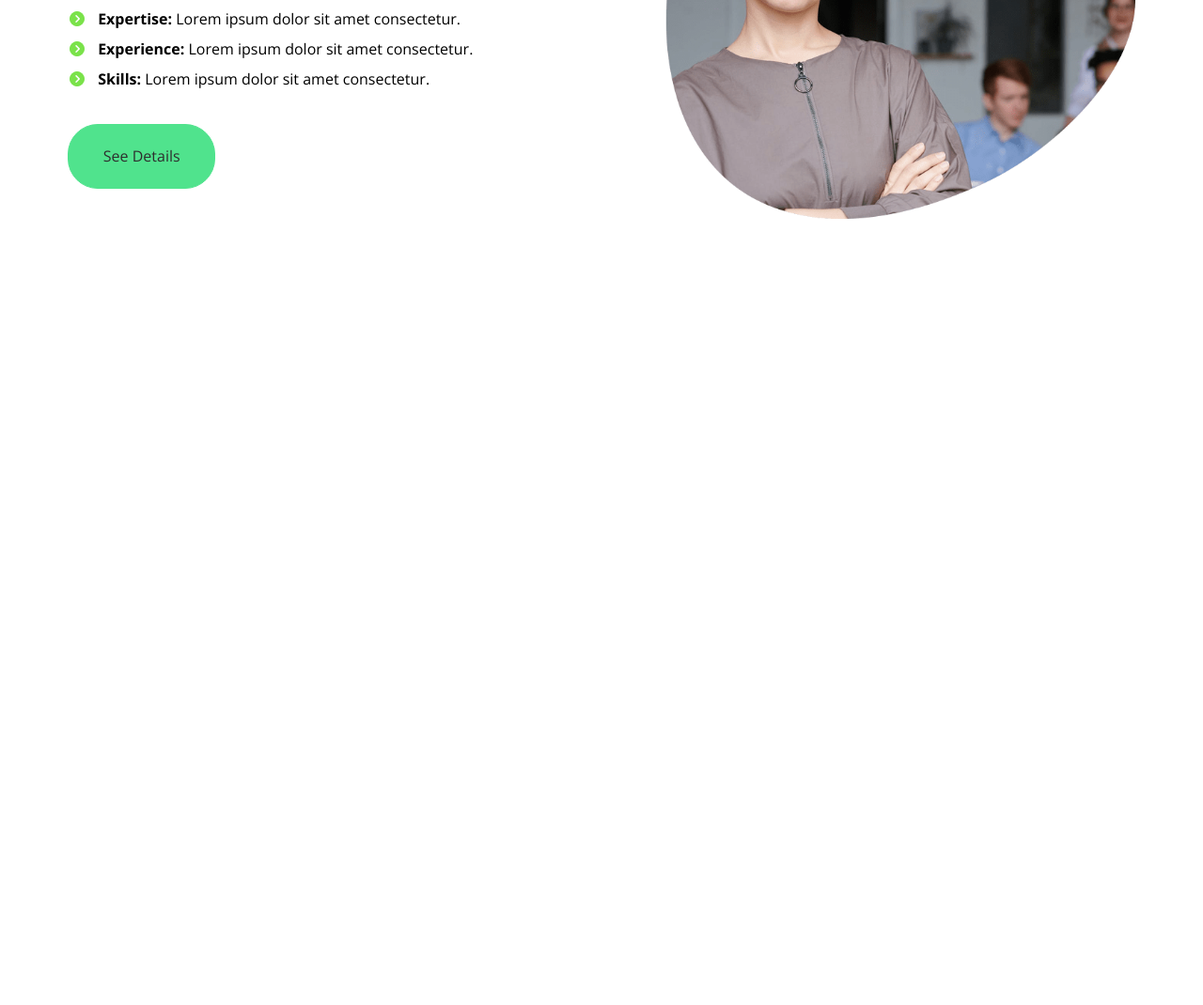
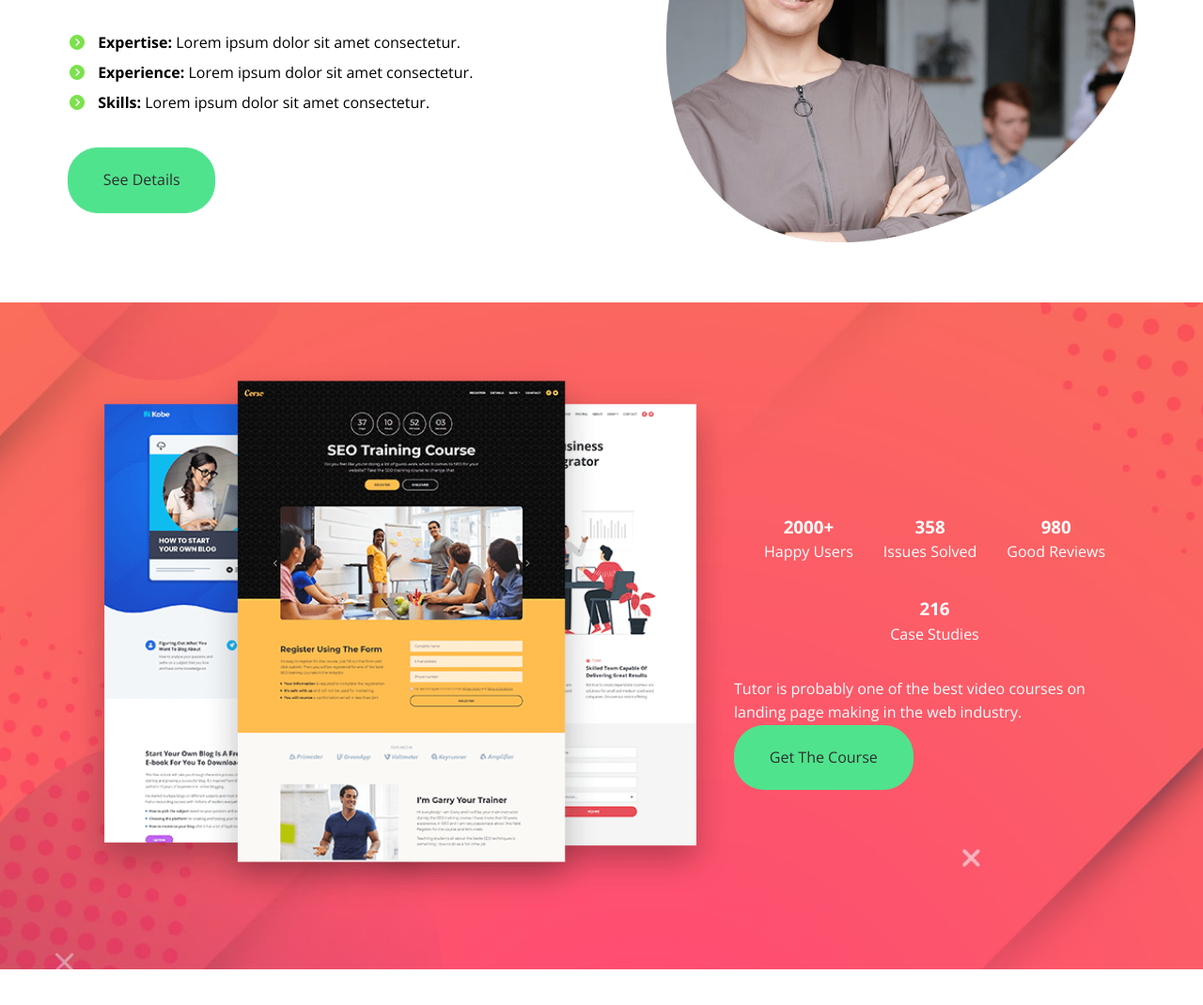
Before and after one commit to Adetayor/Tutor, a plain HTML site: page index.html in a window 1280 px wide. Shown: the part 6061-7131 px from the top of the page at 94% size. Before the commit the page ends 6358 px from the top, so only its background shows below. Drawn offline with nearby package versions, Linux system fonts and the light colour scheme.

Commit message:
Stas-section added

```diff
--- a/css/styles.css
+++ b/css/styles.css
@@ -408,6 +408,38 @@ img {
   margin-right: 0.5rem;
 }
 
+/* Stats */
+.stats {
+  background: #000 url('../images/stats-background.jpg') center center/cover no-repeat;
+  color: #fff;
+}
+
+.stats-flex {
+  display: flex;
+  justify-content: space-between;
+  align-items: center;
+  padding: 4rem 2rem;
+}
+
+.stats img {
+  width: 100%;
+  max-bottom: 500px;
+}
+
+.stats-content {
+  max-width: 500px;
+}
+
+.stats .stats-numbers {
+  display: flex;
+  gap: 2rem;
+  margin: 2rem 0;
+  text-align: center;
+  justify-content: center;
+  align-items: center;
+  flex-wrap: wrap;
+}
+
 /* Media Queries */
 @media (max-width: 1200px) {
     .hero .hero-flex {
@@ -460,6 +492,7 @@ img {
       gap: 2rem;
     }
 }
+
 
 @media (max-width: 768px) {
     .main-menu-items {
--- a/index.html
+++ b/index.html
@@ -11,6 +11,7 @@
     />
   <link rel="stylesheet" href="https://cdnjs.cloudflare.com/ajax/libs/font-awesome/7.0.1/css/all.min.css" integrity="sha512-2SwdPD6INVrV/lHTZbO2nodKhrnDdJK9/kg2XD1r9uGqPo1cUbujc+IYdlYdEErWNu69gVcYgdxlmVmzTWnetw==" crossorigin="anonymous" referrerpolicy="no-referrer" />
   <link rel="stylesheet" href="./css/styles.css"/>
+  <link rel="icon" href="./images/favicon.png"
   <title>Dazzle Tutors</title>
 </head>
 <body>
@@ -432,6 +433,37 @@
   </div>
 </section>
 
-    <script src="js/script.js"></script>
+<!-- Stats -->
+<section class="stats section" id="stats">
+  <div class="container stats-flex">
+    <img src="images/stats.png" alt="stats"/>
+    <div class="stats-content">
+      <div class="stats-numbers">
+    <div>
+      <h3>2000+</h3>
+      <p>Happy Users</p>
+    </div>
+    <div>
+      <h3>358</h3>
+      <p>Issues Solved</p>
+    </div>
+    <div>
+      <h3>980</h3>
+      <p>Good Reviews</p>
+    </div>
+    <div>
+      <h3>216</h3>
+      <p>Case Studies</p>
+    </div>
+    </div>
+
+    <p class="stats-text">
+      Tutor is probably one of the best video courses on landing page making in the web industry.
+    </p>
+    <a href="#" class="btn">Get The Course</a>
+  </div>
+</section>
+
+<script src="js/script.js"></script>
 </body>
 </html>
```
